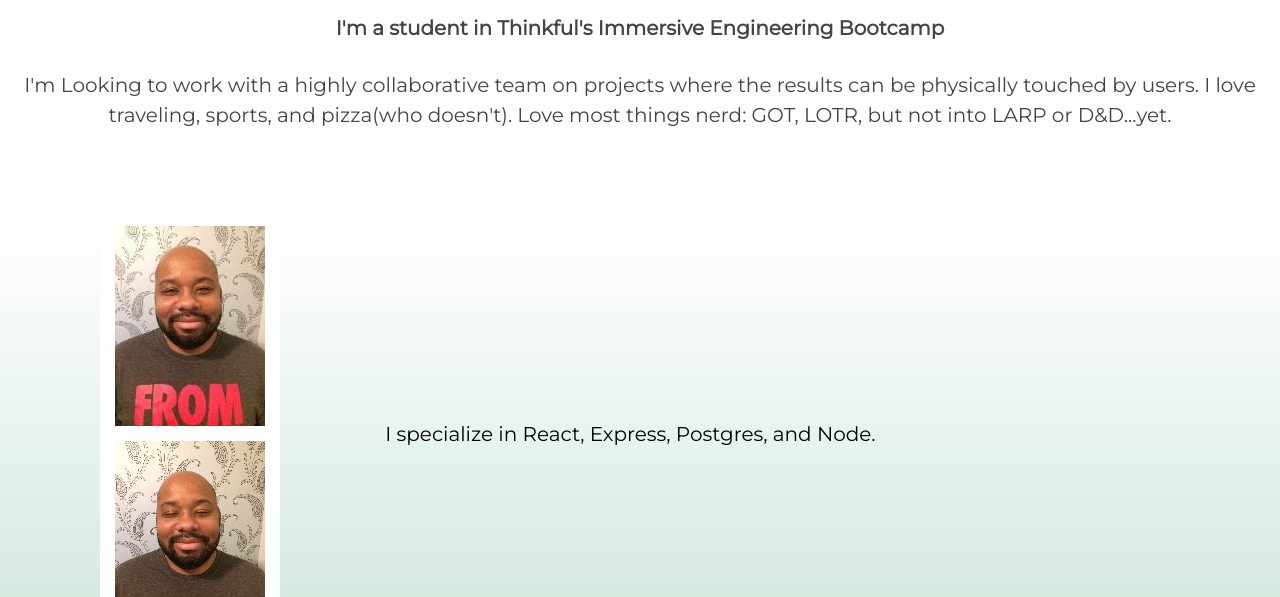
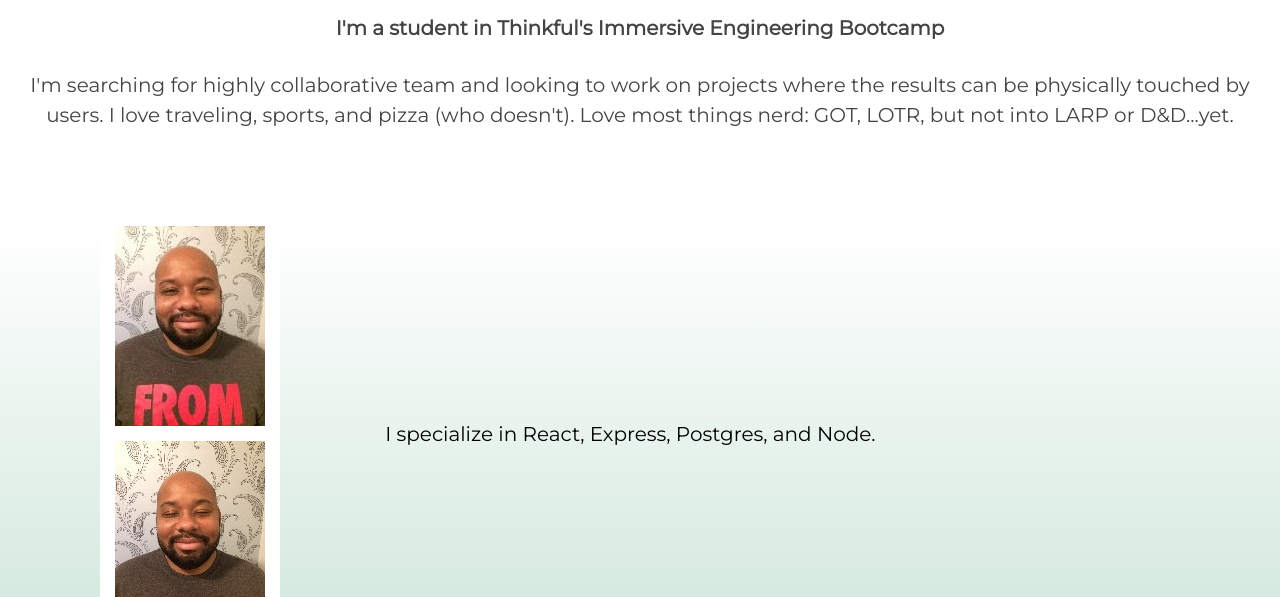
Before and after one commit to rahmor/rahim-portfolio, a plain HTML site: page index.html in a window 1280 px wide. Shown: the part 203-800 px from the top of the page. Drawn offline with nearby package versions, Linux system fonts and the light colour scheme.

Commit message:
fix grammatical error in introduction

```diff
--- a/index.html
+++ b/index.html
@@ -39,10 +39,10 @@
       <section class="introduction" role="region">
         <h4>I'm a student in Thinkful's Immersive Engineering Bootcamp</h4>
         <p>
-          I'm Looking to work with a highly collaborative team on projects where
-          the results can be physically touched by users. I love traveling,
-          sports, and pizza(who doesn't). Love most things nerd: GOT, LOTR, but
-          not into LARP or D&D...yet.
+          I'm searching for highly collaborative team and looking to work on
+          projects where the results can be physically touched by users. I love
+          traveling, sports, and pizza (who doesn't). Love most things nerd:
+          GOT, LOTR, but not into LARP or D&D...yet.
         </p>
       </section>
 
```
